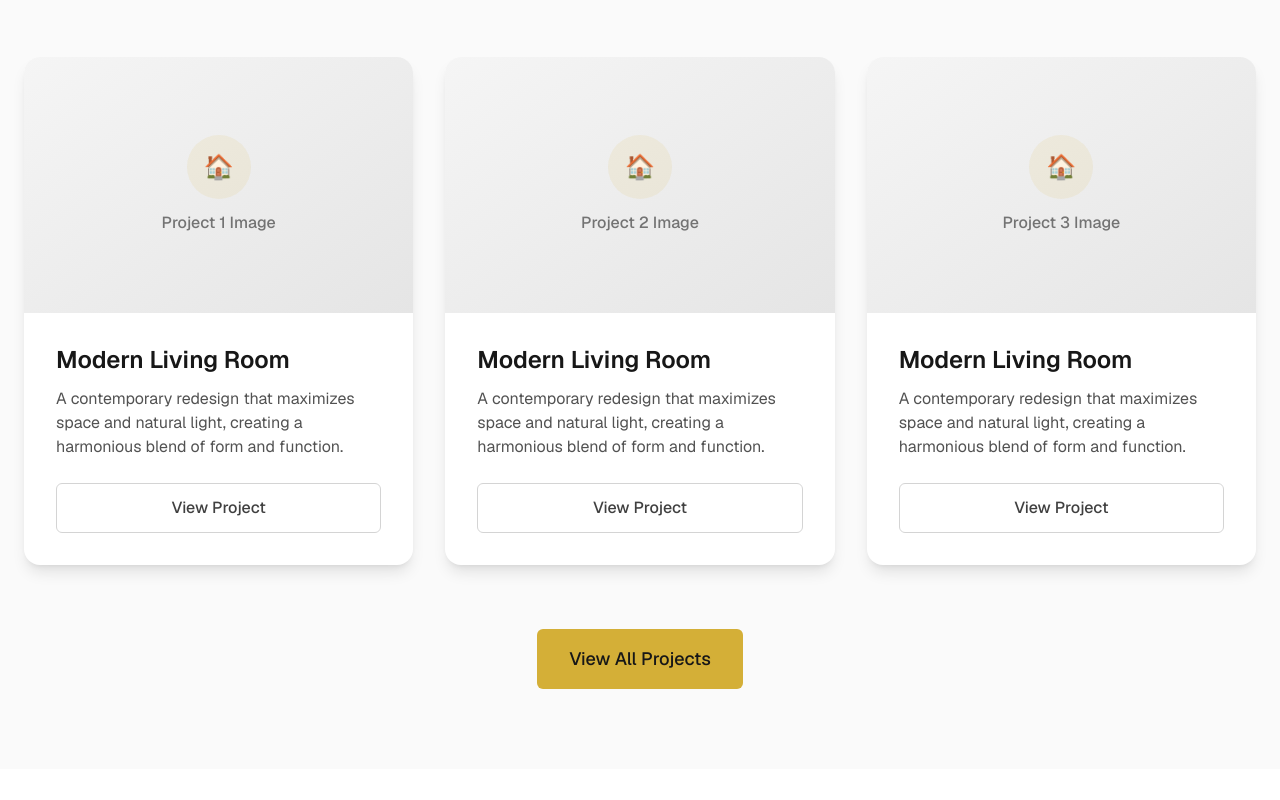
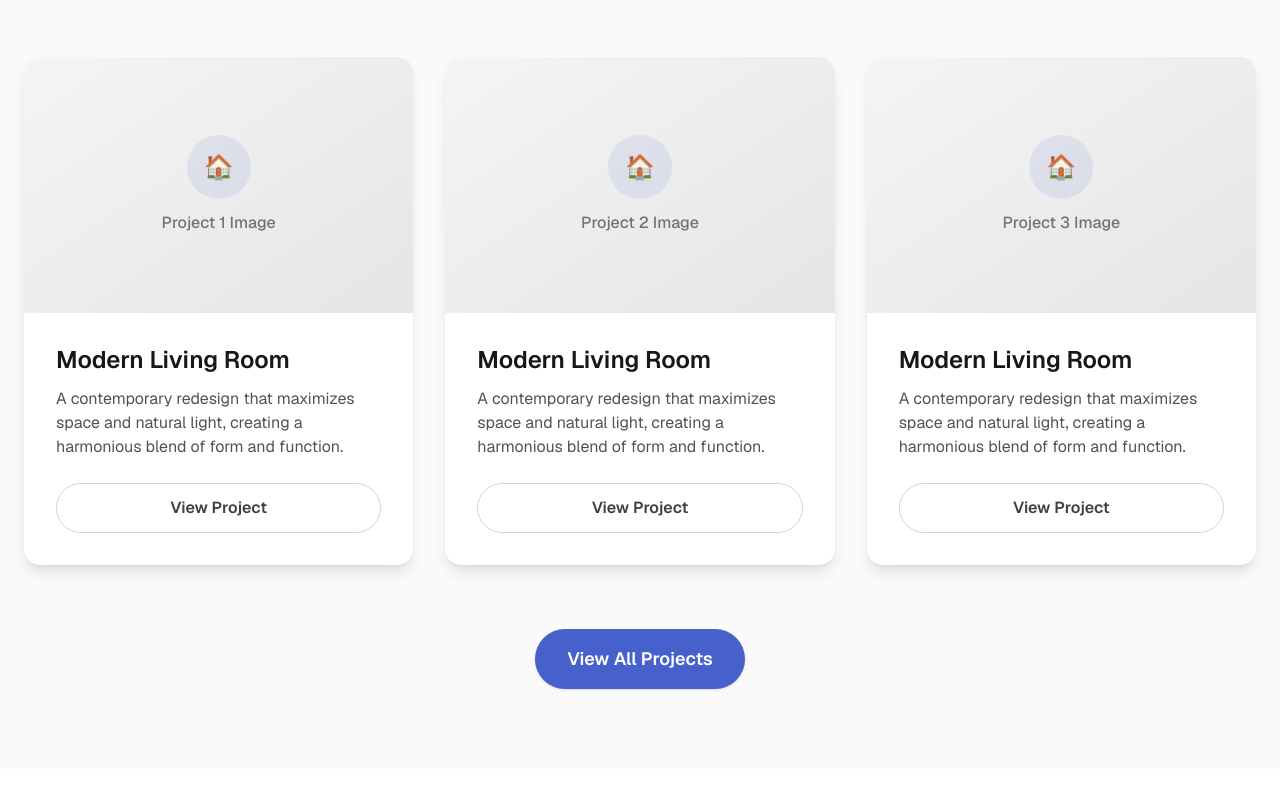
Before and after one commit to Jo-Austen/interior-design-website, a Next.js app: page / in a window 1280 px wide. Shown: the part 1620-2420 px from the top of the page. Built offline with nearby package versions, Linux system fonts and the light colour scheme.

Commit message:
Unify blue button styling

```diff
--- a/src/app/globals.css
+++ b/src/app/globals.css
@@ -15,8 +15,8 @@
   --color-neutral-900: #171717;
   --color-neutral-950: #0a0a0a;
 
-  --color-accent: #d4af37; /* Gold for CTAs */
-  --color-accent-hover: #b8941f;
+  --color-accent: #4661cc;
+  --color-accent-hover: #314aa8;
 
   /* Spacing */
   --space-xs: 0.25rem;
--- a/src/components/Header.tsx
+++ b/src/components/Header.tsx
@@ -2,6 +2,7 @@
 
 import { useEffect, useState } from "react";
 import Link from "next/link";
+import { primaryButtonClassName } from "./buttonStyles";
 import { Container } from "./Container";
 
 export function Header() {
@@ -82,7 +83,7 @@ export function Header() {
         <div className="flex items-center gap-3">
           <Link
             href="/contact"
-            className="rounded-full bg-emerald-500 px-5 py-3 text-sm font-semibold text-slate-950 shadow-sm transition duration-300 hover:bg-emerald-400"
+            className={primaryButtonClassName("px-5 py-3 text-sm")}
           >
             Contact
           </Link>
--- a/src/components/PrimaryButton.tsx
+++ b/src/components/PrimaryButton.tsx
@@ -1,4 +1,5 @@
 import { ButtonHTMLAttributes, ReactNode } from "react";
+import { primaryButtonClassName } from "./buttonStyles";
 
 interface PrimaryButtonProps extends ButtonHTMLAttributes<HTMLButtonElement> {
   children: ReactNode;
@@ -14,7 +15,7 @@ export function PrimaryButton({
     <button
       type={type}
       {...props}
-      className={`bg-accent text-neutral-900 px-6 py-3 rounded-md font-medium hover:bg-accent-hover transition-colors ${className}`}
+      className={primaryButtonClassName(`px-6 py-3 text-base ${className}`)}
     >
       {children}
     </button>
--- a/src/components/SecondaryButton.tsx
+++ b/src/components/SecondaryButton.tsx
@@ -1,4 +1,5 @@
 import { ButtonHTMLAttributes, ReactNode } from "react";
+import { secondaryButtonClassName } from "./buttonStyles";
 
 interface SecondaryButtonProps extends ButtonHTMLAttributes<HTMLButtonElement> {
   children: ReactNode;
@@ -14,7 +15,7 @@ export function SecondaryButton({
     <button
       type={type}
       {...props}
-      className={`border border-neutral-300 text-neutral-700 px-6 py-3 rounded-md font-medium hover:bg-neutral-50 transition-colors ${className}`}
+      className={secondaryButtonClassName(`px-6 py-3 text-base ${className}`)}
     >
       {children}
     </button>
--- /dev/null
+++ b/src/components/buttonStyles.ts
@@ -0,0 +1,10 @@
+const baseButtonClassName =
+  "inline-flex items-center justify-center rounded-full font-semibold transition-colors focus-visible:outline-2 focus-visible:outline-offset-2";
+
+export function primaryButtonClassName(className = "") {
+  return `${baseButtonClassName} bg-accent text-white shadow-sm hover:bg-accent-hover focus-visible:outline-accent ${className}`;
+}
+
+export function secondaryButtonClassName(className = "") {
+  return `${baseButtonClassName} border border-neutral-300 bg-white text-neutral-700 hover:border-neutral-400 hover:bg-neutral-50 focus-visible:outline-neutral-400 ${className}`;
+}
--- a/src/components/contact/ContactHeroSection.tsx
+++ b/src/components/contact/ContactHeroSection.tsx
@@ -1,10 +1,11 @@
 import Link from "next/link";
+import { primaryButtonClassName } from "@/components/buttonStyles";
 import { Container } from "@/components/Container";
 
 export function ContactHeroSection() {
   return (
     <section className="relative overflow-hidden bg-[linear-gradient(135deg,rgba(15,23,42,0.88),rgba(23,37,84,0.72)),url('https://images.unsplash.com/photo-1494526585095-c41746248156?auto=format&fit=crop&w=1800&q=80')] bg-cover bg-center text-white">
-      <div className="absolute inset-0 bg-[radial-gradient(circle_at_top_left,rgba(255,255,255,0.18),transparent_34%),radial-gradient(circle_at_bottom_right,rgba(245,158,11,0.12),transparent_28%)]" />
+      <div className="absolute inset-0 bg-[radial-gradient(circle_at_top_left,rgba(255,255,255,0.18),transparent_34%),radial-gradient(circle_at_bottom_right,rgba(70,97,204,0.16),transparent_28%)]" />
 
       <Container className="relative flex min-h-[72vh] items-end pb-16 pt-32 lg:pb-20 lg:pt-40">
         <div className="w-full max-w-4xl">
@@ -21,7 +22,7 @@ export function ContactHeroSection() {
           <div className="mt-10 flex flex-col gap-4 sm:flex-row">
             <Link
               href="#contact-form"
-              className="inline-flex items-center justify-center rounded-full bg-accent px-8 py-4 text-base font-semibold text-neutral-950 transition-colors hover:bg-accent-hover"
+              className={primaryButtonClassName("px-8 py-4 text-base")}
             >
               Start Your Inquiry
             </Link>
--- a/src/components/home/CtaSection.tsx
+++ b/src/components/home/CtaSection.tsx
@@ -4,14 +4,14 @@ import { Section } from "@/components/Section";
 
 export function CtaSection() {
   return (
-    <Section className="relative overflow-hidden bg-gradient-to-r from-accent to-accent-hover py-24 text-neutral-900">
+    <Section className="relative overflow-hidden bg-neutral-950 py-24 text-white">
       <Container>
         <div className="relative z-10 mx-auto max-w-4xl text-center">
-          <h2 className="text-heading-1 mb-6 text-neutral-900">Ready to Transform Your Space?</h2>
-          <p className="mb-10 text-xl leading-relaxed text-neutral-800">
+          <h2 className="text-heading-1 mb-6 text-white">Ready to Transform Your Space?</h2>
+          <p className="mb-10 text-xl leading-relaxed text-white/72">
             Let&apos;s discuss your vision and create something extraordinary together. Schedule a consultation today and take the first step toward your dream space.
           </p>
-          <PrimaryButton className="bg-neutral-900 px-10 py-5 text-lg text-white shadow-xl hover:bg-neutral-800">
+          <PrimaryButton className="px-10 py-5 text-lg shadow-xl">
             Get In Touch
           </PrimaryButton>
         </div>
```
